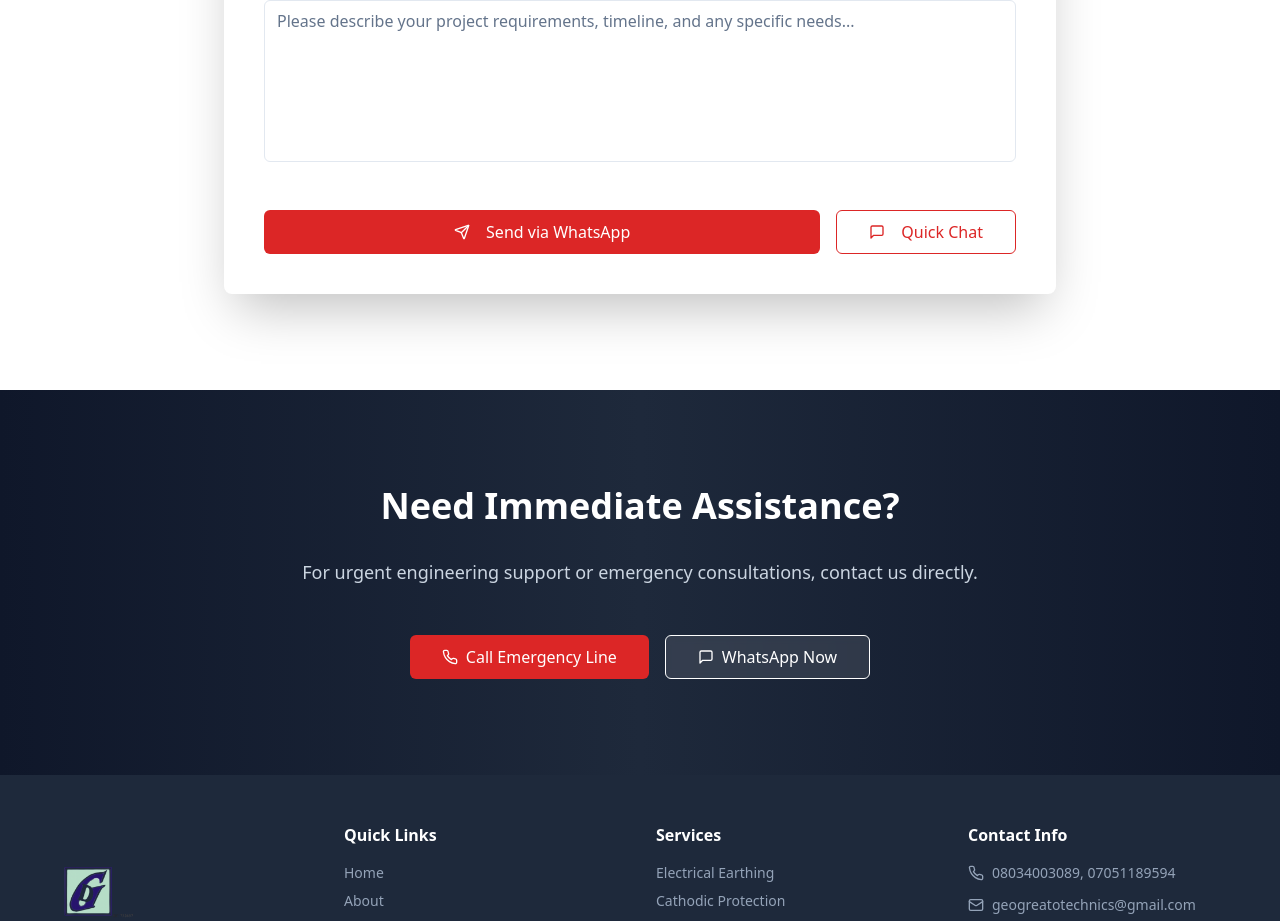
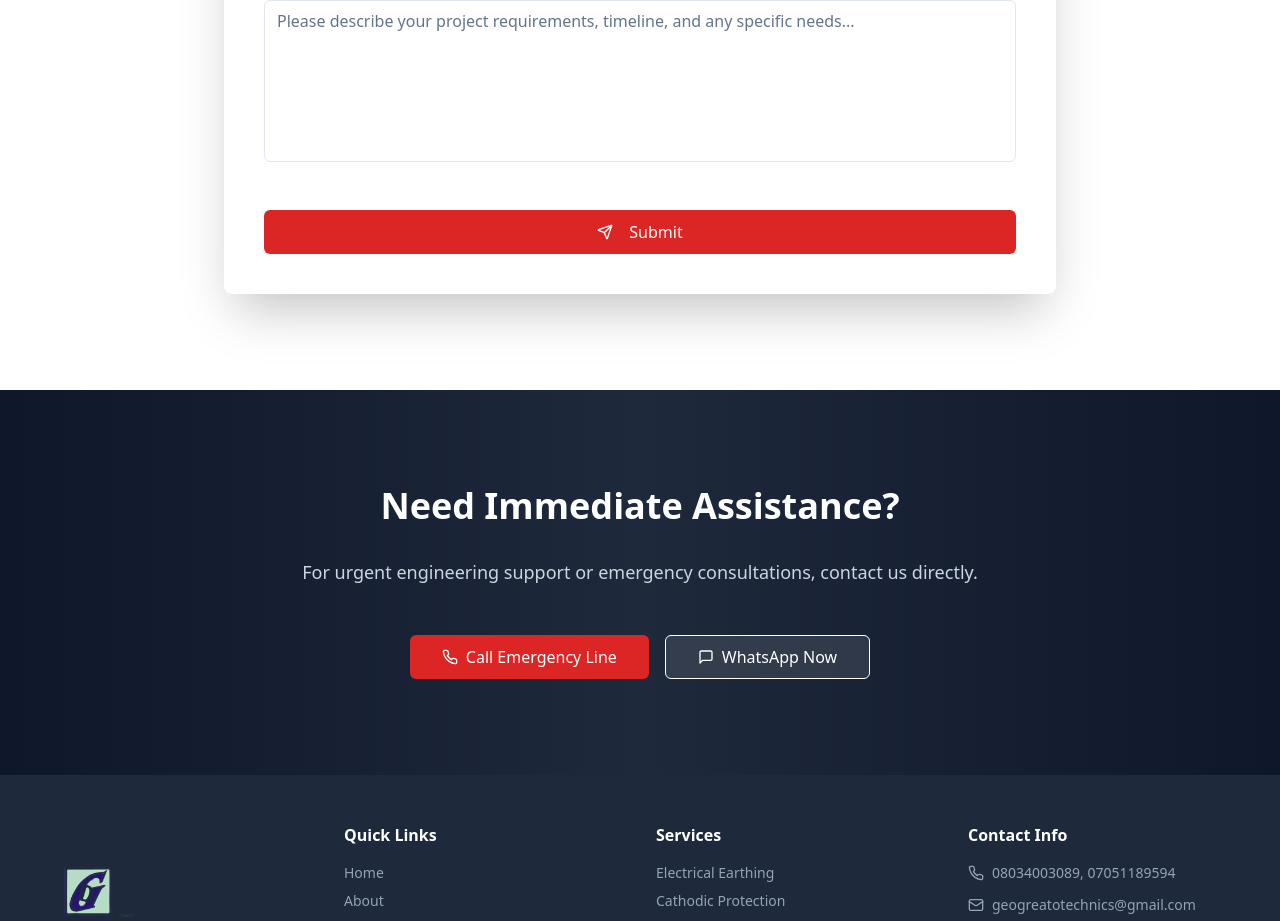
Before and after one commit to alaerejones/geoil, a React (Vite) app: page /contact in a window 1280 px wide. Shown: the part 2224-3145 px from the top of the page. Built offline with nearby package versions, Linux system fonts and the light colour scheme.

Commit message:
Refactor: Simplify Get a Quote form
Replaced the two submit buttons in the Get a Quote form with a single "Submit" button. The button now sends the form data to WhatsApp using the specified number. Edited `src/pages/Contact.tsx`.

```diff
--- a/src/pages/Contact.tsx
+++ b/src/pages/Contact.tsx
@@ -1,4 +1,3 @@
-
 import { useState } from "react";
 import { Button } from "@/components/ui/button";
 import { Card, CardContent } from "@/components/ui/card";
@@ -25,7 +24,7 @@ const Contact = () => {
   const handleSubmit = (e: React.FormEvent) => {
     e.preventDefault();
     const whatsappMessage = `Hello! I'm interested in your services.\n\nName: ${formData.name}\nEmail: ${formData.email}\nPhone: ${formData.phone}\nCompany: ${formData.company}\nService: ${formData.service}\nMessage: ${formData.message}`;
-    const whatsappUrl = `https://wa.link/se6ial?text=${encodeURIComponent(whatsappMessage)}`;
+    const whatsappUrl = `https://wa.me/2347051189594?text=${encodeURIComponent(whatsappMessage)}`;
     window.open(whatsappUrl, '_blank');
   };
 
@@ -248,24 +247,14 @@ const Contact = () => {
                   />
                 </div>
 
-                <div className="flex flex-col sm:flex-row gap-4 pt-6">
+                <div className="pt-6">
                   <Button
                     type="submit"
                     size="lg"
-                    className="bg-red-600 hover:bg-red-700 text-white text-base px-8 py-4 flex-1"
+                    className="bg-red-600 hover:bg-red-700 text-white text-base px-8 py-4 w-full"
                   >
                     <Send className="h-5 w-5 mr-2" />
-                    Send via WhatsApp
-                  </Button>
-                  <Button
-                    type="button"
-                    size="lg"
-                    variant="outline"
-                    className="border-red-600 text-red-600 hover:bg-red-600 hover:text-white text-base px-8 py-4"
-                    onClick={() => window.open('https://wa.link/se6ial', '_blank')}
-                  >
-                    <MessageSquare className="h-5 w-5 mr-2" />
-                    Quick Chat
+                    Submit
                   </Button>
                 </div>
               </form>
```
